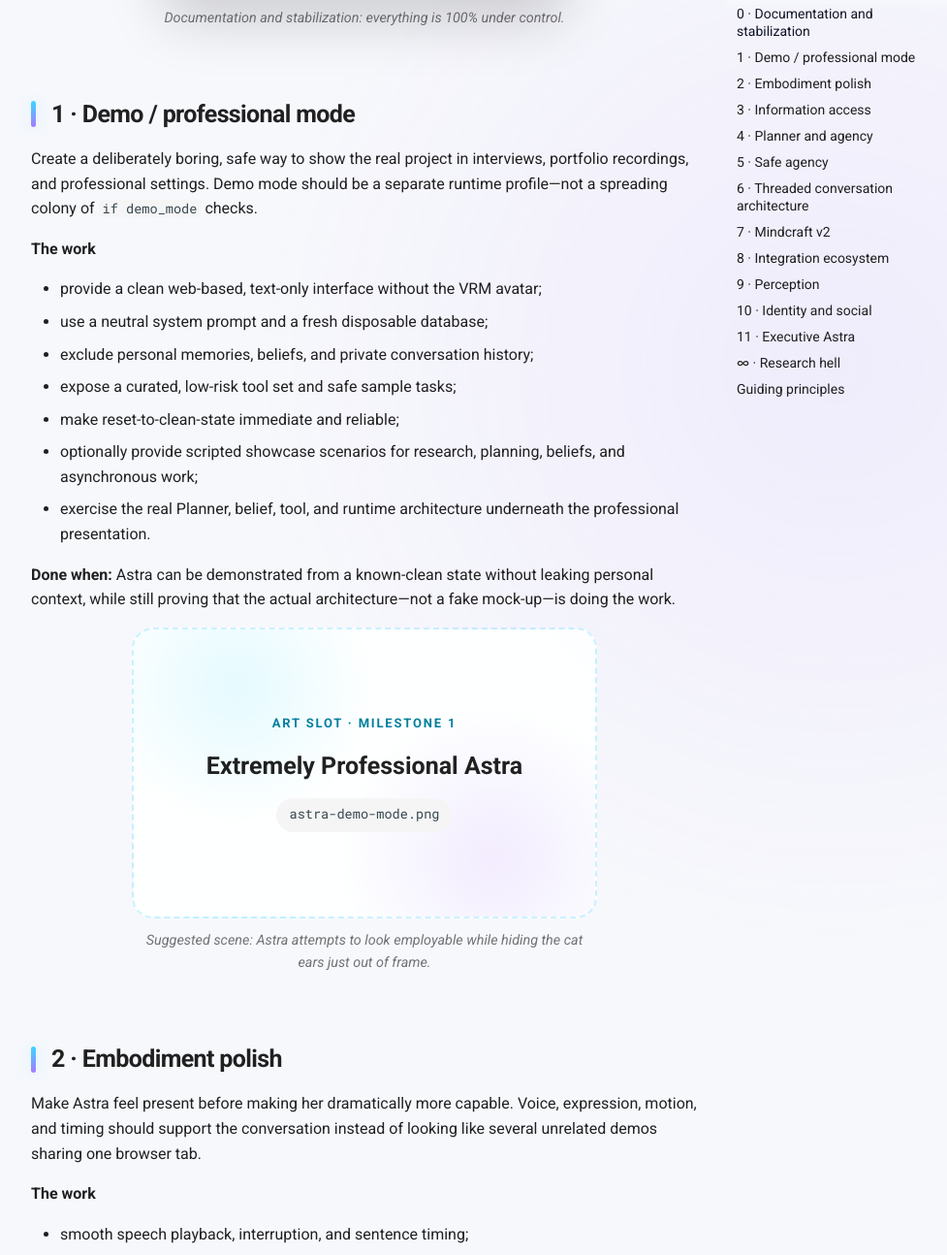
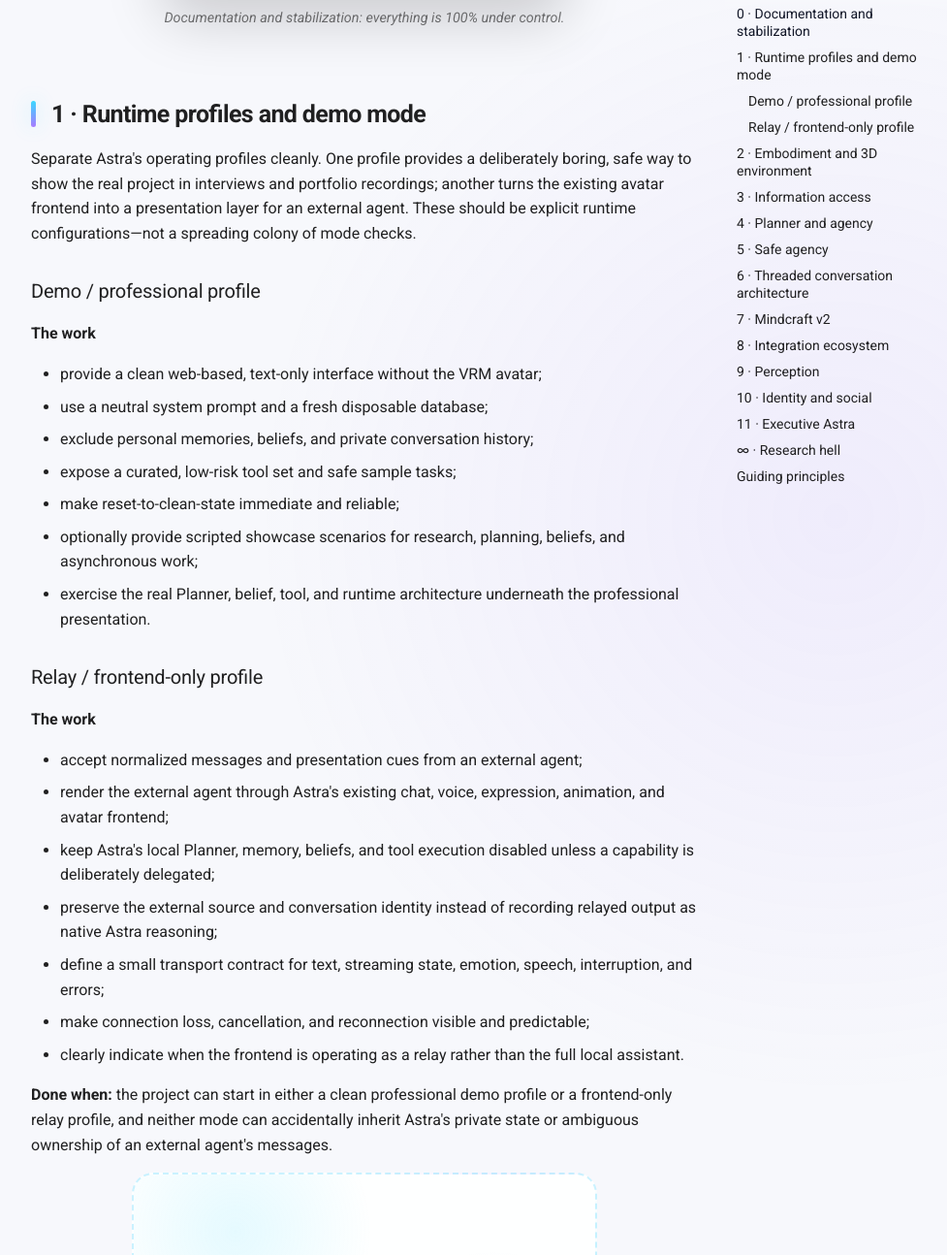
Before and after one commit to danielmarek22/local_ai_assistant, an MkDocs documentation site: the page built from docs/roadmap.md, in a window 1280 px wide and 1400 px high, scrolled down 1973 px, cut to the strip 106-1400 px from the top of the window. Shown: the whole strip at 97% size, without its empty margins (264-1241 px from the left). Built offline with MkDocs 1.6.1 and Material for MkDocs 9.7.7, drawn with Linux system fonts in a browser that asks for light colours; comment, search, counter and statistics services are not loaded; some of the changed text lies outside the part shown.

Commit message:
Roadmap update

````diff
--- a/docs/roadmap.md
+++ b/docs/roadmap.md
@@ -10,8 +10,8 @@
 ```mermaid
 flowchart TD
     M0[0 · Docs and stabilization]
-    M1[1 · Demo mode]
-    M2[2 · Embodiment polish]
+    M1[1 · Runtime profiles]
+    M2[2 · Embodiment + 3D world]
     M3[3 · Information access]
     M4[4 · Planner and agency]
     M5[5 · Safe agency]
@@ -68,9 +68,11 @@
 
 <div class="astra-roadmap" markdown>
 
-## 1 · Demo / professional mode
+## 1 · Runtime profiles and demo mode
 
-Create a deliberately boring, safe way to show the real project in interviews, portfolio recordings, and professional settings. Demo mode should be a separate runtime profile—not a spreading colony of `if demo_mode` checks.
+Separate Astra's operating profiles cleanly. One profile provides a deliberately boring, safe way to show the real project in interviews and portfolio recordings; another turns the existing avatar frontend into a presentation layer for an external agent. These should be explicit runtime configurations—not a spreading colony of mode checks.
+
+### Demo / professional profile
 
 **The work**
 
@@ -82,44 +84,61 @@
 - optionally provide scripted showcase scenarios for research, planning, beliefs, and asynchronous work;
 - exercise the real Planner, belief, tool, and runtime architecture underneath the professional presentation.
 
-**Done when:** Astra can be demonstrated from a known-clean state without leaking personal context, while still proving that the actual architecture—not a fake mock-up—is doing the work.
+### Relay / frontend-only profile
+
+**The work**
+
+- accept normalized messages and presentation cues from an external agent;
+- render the external agent through Astra's existing chat, voice, expression, animation, and avatar frontend;
+- keep Astra's local Planner, memory, beliefs, and tool execution disabled unless a capability is deliberately delegated;
+- preserve the external source and conversation identity instead of recording relayed output as native Astra reasoning;
+- define a small transport contract for text, streaming state, emotion, speech, interruption, and errors;
+- make connection loss, cancellation, and reconnection visible and predictable;
+- clearly indicate when the frontend is operating as a relay rather than the full local assistant.
+
+**Done when:** the project can start in either a clean professional demo profile or a frontend-only relay profile, and neither mode can accidentally inherit Astra's private state or ambiguous ownership of an external agent's messages.
 
 </div>
 
 <figure class="astra-art-placeholder">
   <div class="astra-art-placeholder__frame">
     <span>ART SLOT · MILESTONE 1</span>
-    <strong>Extremely Professional Astra</strong>
+    <strong>Runtime Profiles</strong>
     <code>astra-demo-mode.png</code>
   </div>
-  <figcaption>Suggested scene: Astra attempts to look employable while hiding the cat ears just out of frame.</figcaption>
+  <figcaption>Suggested scene: Astra operates a suspiciously serious switchboard labelled Personal, Demo, and Relay while hiding the cat ears just out of frame.</figcaption>
 </figure>
 
 <div class="astra-roadmap" markdown>
 
-## 2 · Embodiment polish
+## 2 · Embodiment and 3D environment
 
-Make Astra feel present before making her dramatically more capable. Voice, expression, motion, and timing should support the conversation instead of looking like several unrelated demos sharing one browser tab.
+Make Astra feel present before making her dramatically more capable. Voice, expression, motion, timing, and a persistent 3D space should behave as one embodiment system instead of several unrelated demos sharing a browser tab.
 
 **The work**
 
 - smooth speech playback, interruption, and sentence timing;
 - coordinate expressions, gestures, gaze, and speaking state;
 - make outfit and avatar controls semantic rather than asset-specific;
+- create a loadable 3D environment with explicit scene, lighting, camera, and coordinate ownership;
+- place and move Astra reliably within the environment rather than treating the avatar as a fixed overlay;
+- add semantic environment locations and interactions such as standing, sitting, looking at, and moving toward scene anchors;
+- keep environment assets replaceable without coupling cognitive code to mesh names or file paths;
+- define loading, performance, and missing-asset fallbacks for the scene;
 - improve loading, reconnecting, and silent-state feedback;
 - keep embodiment optional so text-only operation remains healthy.
 
-**Done when:** ordinary conversation feels coherent in voice and motion, and turning the avatar off does not break the assistant underneath it.
+**Done when:** ordinary conversation feels coherent in voice and motion, Astra can inhabit a stable replaceable 3D scene, and turning the avatar or environment off does not break the assistant underneath it.
 
 </div>
 
 <figure class="astra-art-placeholder">
   <div class="astra-art-placeholder__frame">
     <span>ART SLOT · MILESTONE 2</span>
-    <strong>Embodiment Polish</strong>
+    <strong>Embodiment and 3D Environment</strong>
     <code>astra-embodiment.png</code>
   </div>
-  <figcaption>Suggested scene: Astra rehearses expressions, gestures, and voice timing in front of an increasingly judgmental mirror.</figcaption>
+  <figcaption>Suggested scene: Astra assembles her own tiny apartment from floating 3D assets while rehearsing expressions in an increasingly judgmental mirror.</figcaption>
 </figure>
 
 <div class="astra-roadmap" markdown>
````
